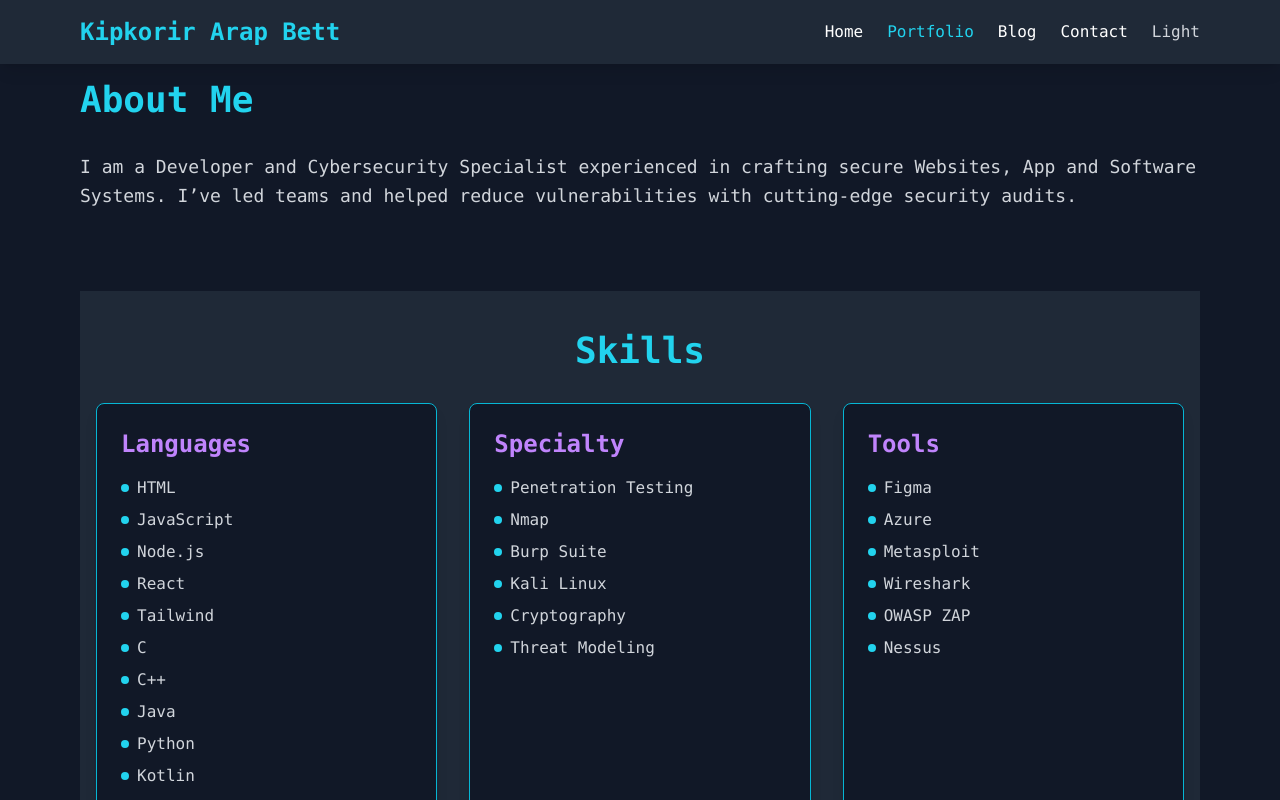
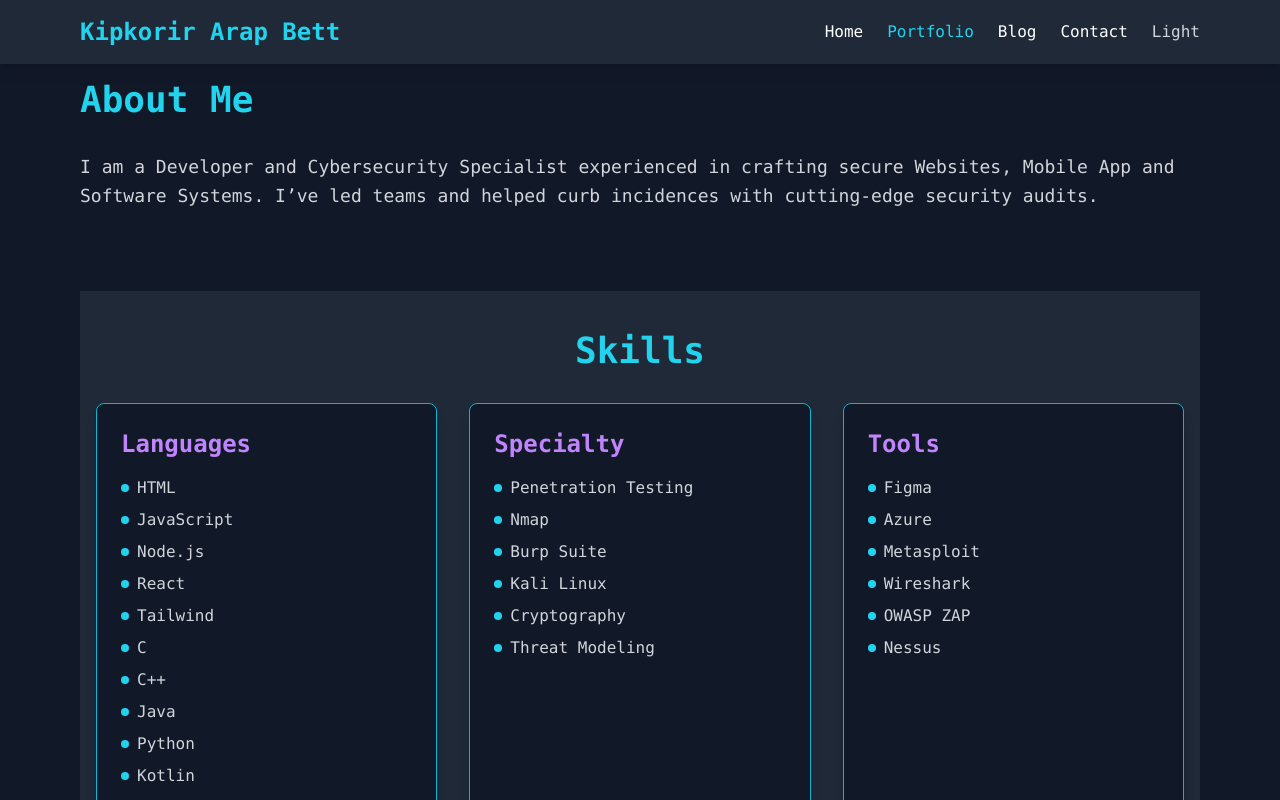
Before and after one commit to ArapKBett/MyFolio, a React (Create React App) app in the folder frontend/: page /portfolio in a window 1280 px wide. Shown: the top 800 px of the page. Built offline with nearby package versions, Linux system fonts and the light colour scheme; no server answers.

Commit message:
Update Portfolio.js

```diff
--- a/frontend/src/pages/Portfolio.js
+++ b/frontend/src/pages/Portfolio.js
@@ -16,7 +16,7 @@ const Portfolio = () => {
       <div className="mb-20">
         <h2 className="text-4xl font-bold text-cyan-400 mb-8">About Me</h2>
         <p className="text-lg text-gray-300 leading-relaxed">
-          I am a Developer and Cybersecurity Specialist experienced in crafting secure Websites, App and Software Systems. I’ve led teams and helped reduce vulnerabilities with cutting-edge security audits.
+          I am a Developer and Cybersecurity Specialist experienced in crafting secure Websites, Mobile App and Software Systems. I’ve led teams and helped curb incidences with cutting-edge security audits.
         </p>
       </div>
 
```
